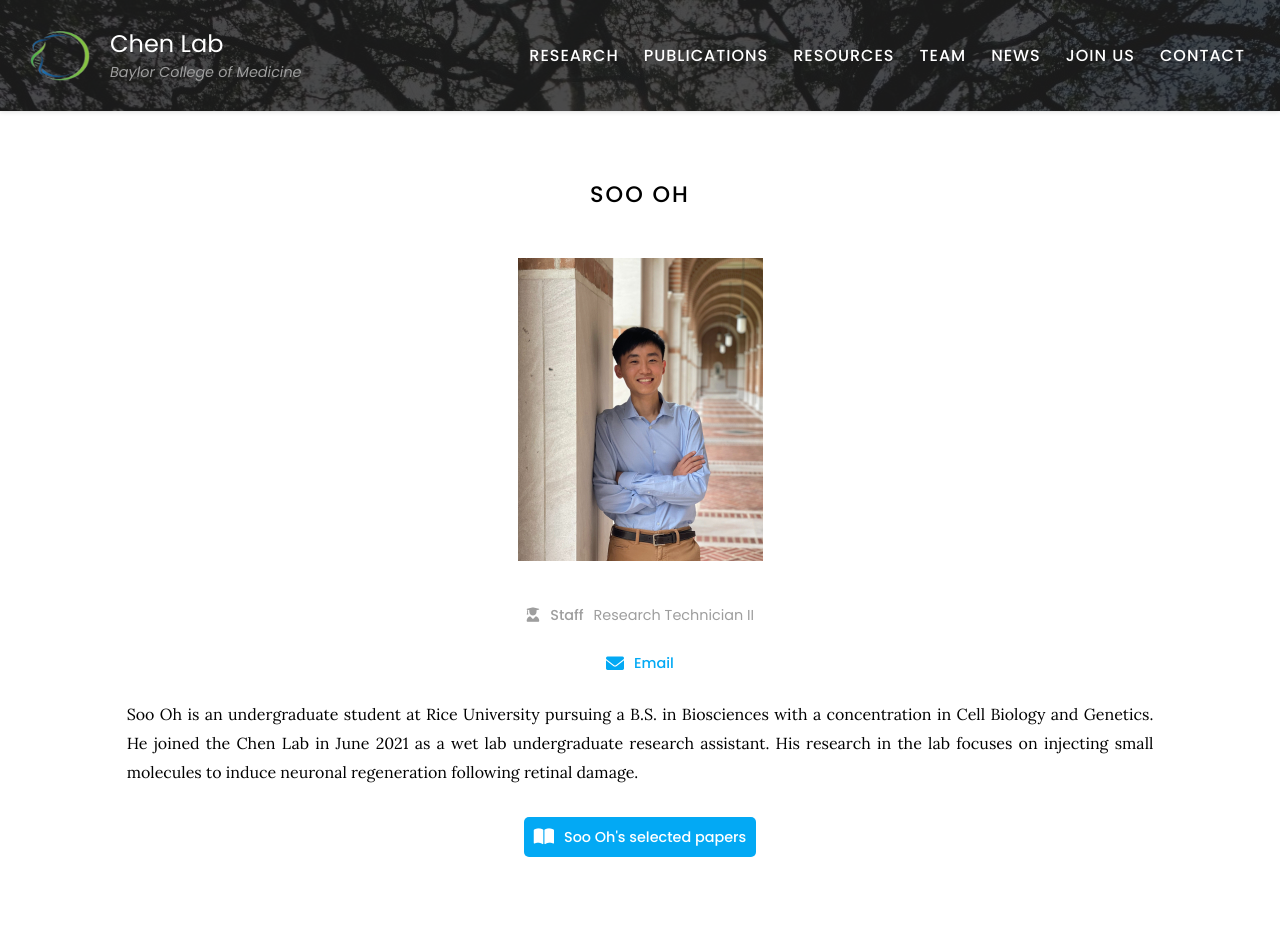
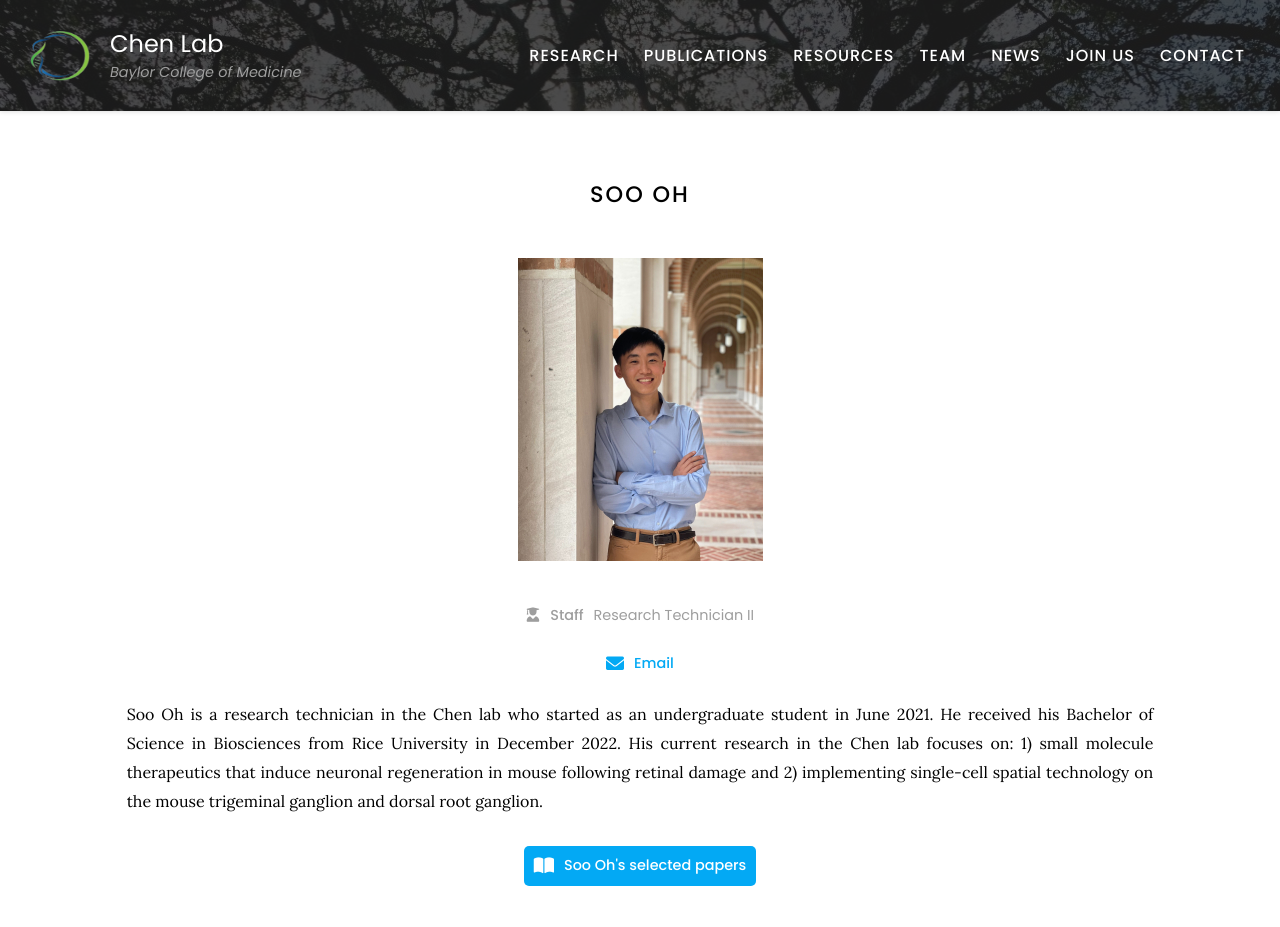
Before and after one commit to RCHENLAB/rchenlab.github.io, a Jekyll site: the page built from _members/soo-oh.md, in a window 1280 px wide. Shown: the top 927 px of the page. Built offline with Jekyll 4.4.1, drawn with Linux system fonts in a browser that asks for light colours; grey boxes are pictures that could not be loaded.

Commit message:
Update soo-oh.md

```diff
--- a/_members/soo-oh.md
+++ b/_members/soo-oh.md
@@ -9,4 +9,4 @@ links:
   email: soo.oh@bcm.edu
 ---
 
-Soo Oh is an undergraduate student at Rice University pursuing a B.S. in Biosciences with a concentration in Cell Biology and Genetics. He joined the Chen Lab in June 2021 as a wet lab undergraduate research assistant. His research in the lab focuses on injecting small molecules to induce neuronal regeneration following retinal damage.
+Soo Oh is a research technician in the Chen lab who started as an undergraduate student in June 2021. He received his Bachelor of Science in Biosciences from Rice University in December 2022. His current research in the Chen lab focuses on: 1) small molecule therapeutics that induce neuronal regeneration in mouse following retinal damage and 2) implementing single-cell spatial technology on the mouse trigeminal ganglion and dorsal root ganglion.
```
